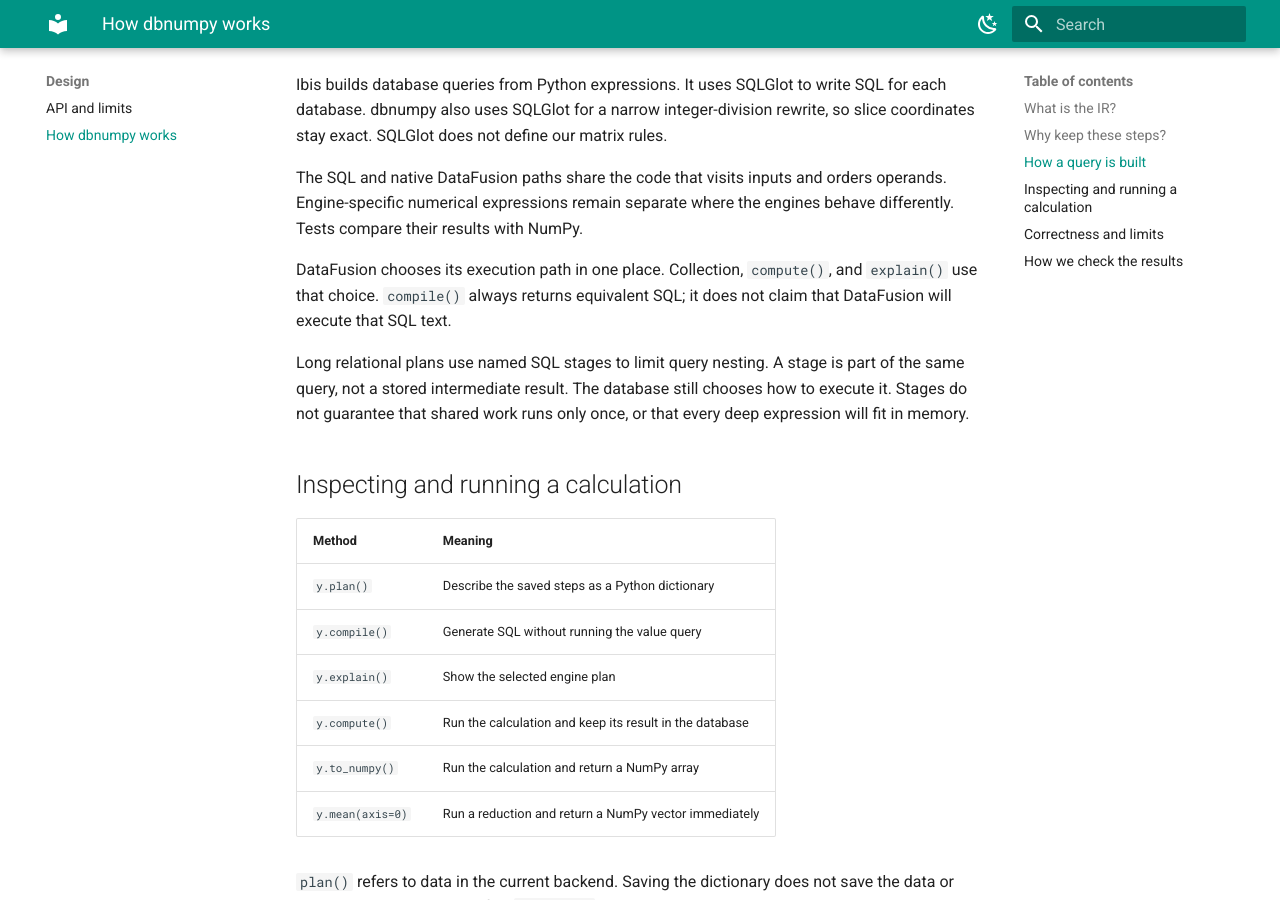
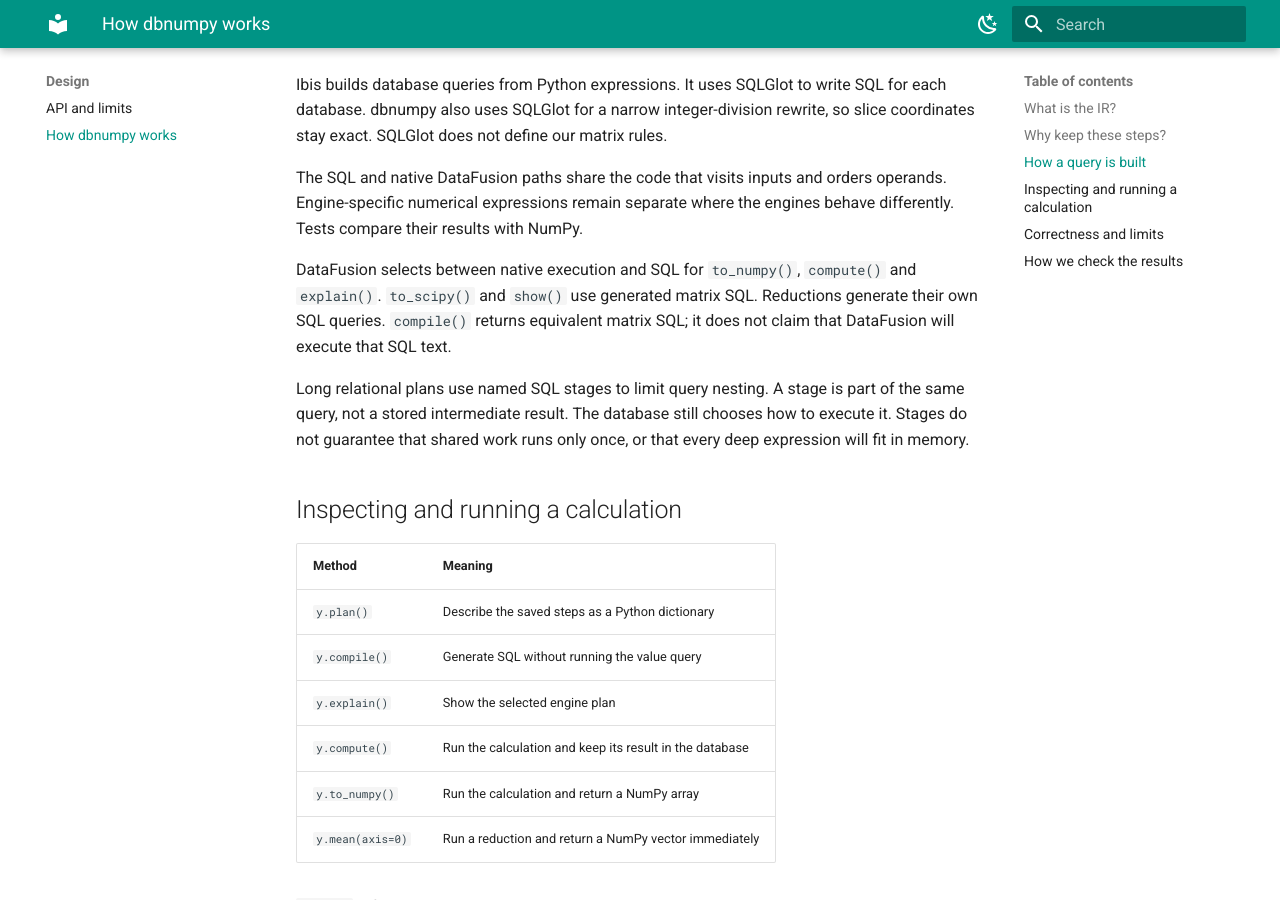
Before and after one commit to Ed2uiz/dbnumpy, an MkDocs documentation site: the page built from docs/architecture.md, in a window 1280 px wide and 900 px high, scrolled down 1787 px. Built offline with MkDocs 1.6.1 and Material for MkDocs 9.7.7, drawn with Linux system fonts in a browser that asks for light colours.

Commit message:
docs: correct DataFusion execution-path claim

```diff
--- a/docs/architecture.md
+++ b/docs/architecture.md
@@ -73,9 +73,10 @@
 orders operands. Engine-specific numerical expressions remain separate where
 the engines behave differently. Tests compare their results with NumPy.
 
-DataFusion chooses its execution path in one place. Collection, `compute()`,
-and `explain()` use that choice. `compile()` always returns equivalent SQL;
-it does not claim that DataFusion will execute that SQL text.
+DataFusion selects between native execution and SQL for `to_numpy()`,
+`compute()` and `explain()`. `to_scipy()` and `show()` use generated matrix
+SQL. Reductions generate their own SQL queries. `compile()` returns equivalent
+matrix SQL; it does not claim that DataFusion will execute that SQL text.
 
 Long relational plans use named SQL stages to limit query nesting. A stage is
 part of the same query, not a stored intermediate result. The database still
```
